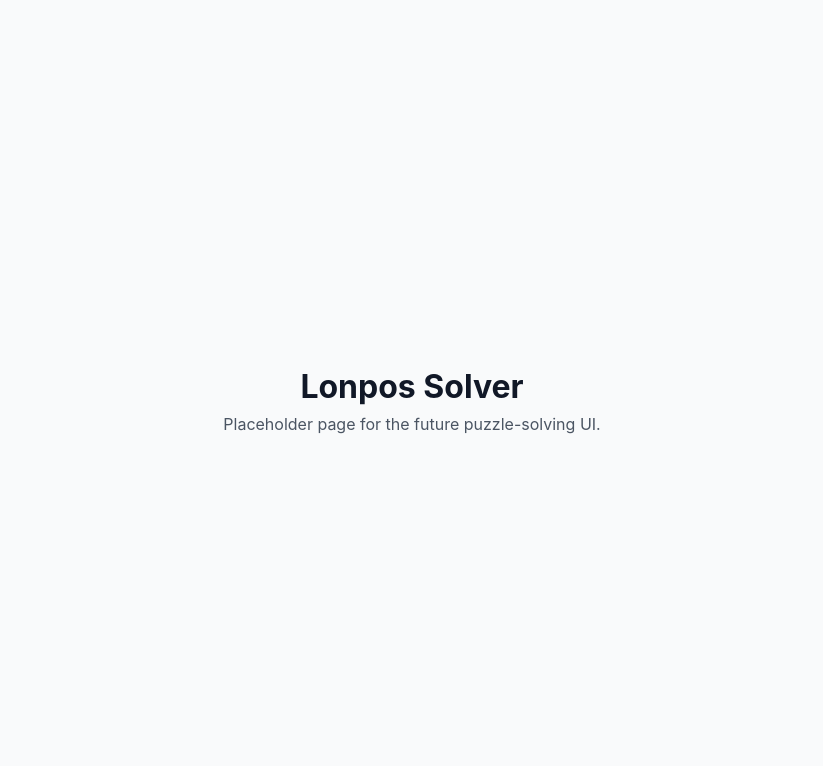
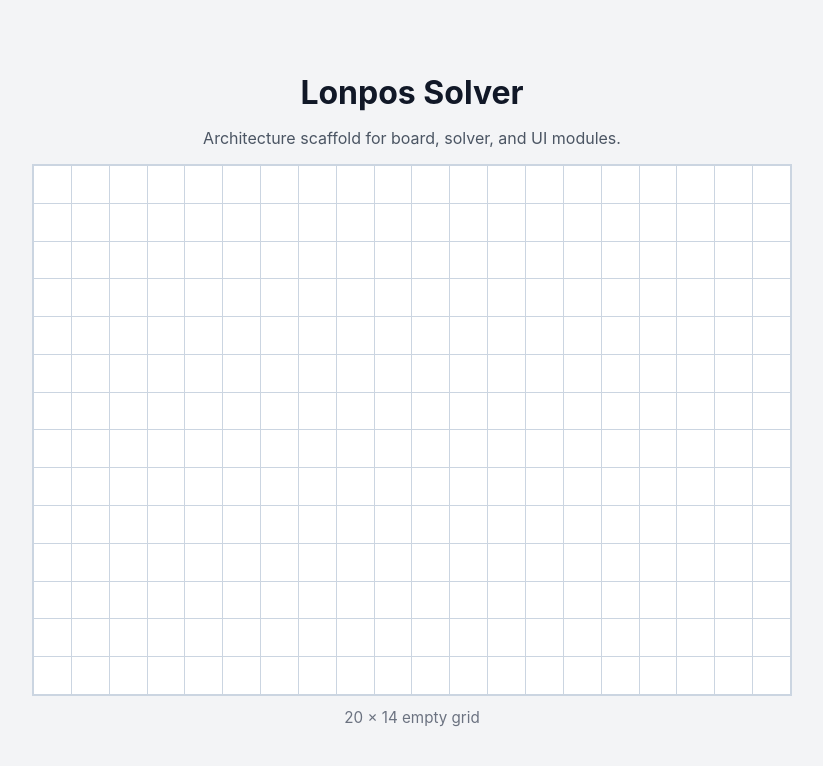
Before and after one commit to Odrakir/Lonpos, a React (Vite) app: page / in a window 1280 px wide. Shown: the top 766 px of the page, without its empty margins (228-1051 px from the left). Built offline with nearby package versions, Linux system fonts and the light colour scheme.

Commit message:
Scaffold puzzle solver architecture and board placeholder

```diff
--- a/src/App.tsx
+++ b/src/App.tsx
@@ -1,8 +1,14 @@
+import { createEmptyBoard } from './data/board';
+import BoardGrid from './ui/BoardGrid';
+
 function App() {
+  const board = createEmptyBoard();
+
   return (
     <main className="app">
       <h1>Lonpos Solver</h1>
-      <p>Placeholder page for the future puzzle-solving UI.</p>
+      <p className="subtitle">Architecture scaffold for board, solver, and UI modules.</p>
+      <BoardGrid board={board} />
     </main>
   );
 }
--- /dev/null
+++ b/src/data/board.ts
@@ -0,0 +1,12 @@
+export const BOARD_COLUMNS = 20;
+export const BOARD_ROWS = 14;
+
+export type BoardCell = 0 | 1;
+export type Board = BoardCell[][];
+
+export function createEmptyBoard(
+  rows: number = BOARD_ROWS,
+  columns: number = BOARD_COLUMNS,
+): Board {
+  return Array.from({ length: rows }, () => Array.from({ length: columns }, () => 0 as BoardCell));
+}
--- a/src/index.css
+++ b/src/index.css
@@ -1,7 +1,7 @@
 :root {
   font-family: Inter, system-ui, -apple-system, BlinkMacSystemFont, 'Segoe UI', sans-serif;
   color: #111827;
-  background-color: #f9fafb;
+  background-color: #f3f4f6;
 }
 
 * {
@@ -17,7 +17,7 @@ body {
   min-height: 100vh;
   display: grid;
   place-content: center;
-  gap: 0.5rem;
+  gap: 1rem;
   text-align: center;
   padding: 1.5rem;
 }
@@ -27,7 +27,37 @@ h1 {
   font-size: 2rem;
 }
 
-p {
+.subtitle {
   margin: 0;
   color: #4b5563;
 }
+
+.board-wrapper {
+  display: grid;
+  justify-items: center;
+  gap: 0.75rem;
+}
+
+.board-grid {
+  width: min(92vw, 760px);
+  aspect-ratio: 20 / 14;
+  display: grid;
+  gap: 1px;
+  padding: 1px;
+  border: 1px solid #cbd5e1;
+  background: #cbd5e1;
+}
+
+.board-cell {
+  background-color: #ffffff;
+}
+
+.board-cell-filled {
+  background-color: #0ea5e9;
+}
+
+.board-dimensions {
+  margin: 0;
+  color: #6b7280;
+  font-size: 0.95rem;
+}
--- /dev/null
+++ b/src/ui/BoardGrid.tsx
@@ -0,0 +1,34 @@
+import type { Board } from '../data/board';
+
+interface BoardGridProps {
+  board: Board;
+}
+
+function BoardGrid({ board }: BoardGridProps) {
+  const rows = board.length;
+  const columns = board[0]?.length ?? 0;
+
+  return (
+    <section aria-label="Puzzle board" className="board-wrapper">
+      <div
+        className="board-grid"
+        role="grid"
+        style={{ gridTemplateColumns: `repeat(${columns}, 1fr)` }}
+      >
+        {board.flatMap((row, rowIndex) =>
+          row.map((cell, columnIndex) => (
+            <div
+              aria-label={`Row ${rowIndex + 1}, Column ${columnIndex + 1}`}
+              className={`board-cell ${cell ? 'board-cell-filled' : ''}`}
+              key={`${rowIndex}-${columnIndex}`}
+              role="gridcell"
+            />
+          )),
+        )}
+      </div>
+      <p className="board-dimensions">{columns} × {rows} empty grid</p>
+    </section>
+  );
+}
+
+export default BoardGrid;
```
Also changed, not shown: src/data/pieces.ts (added, +7 -0 lines), src/solver/index.ts (added, +18 -0 lines).
